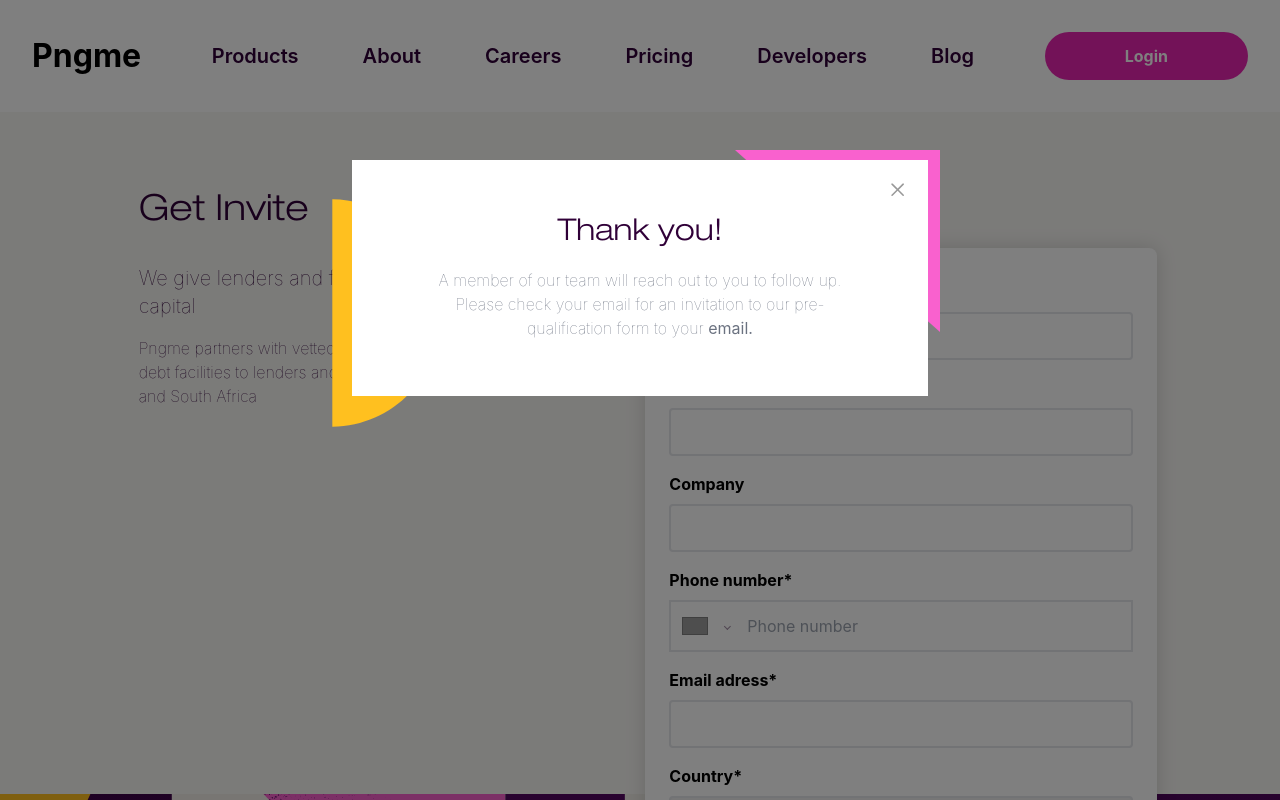
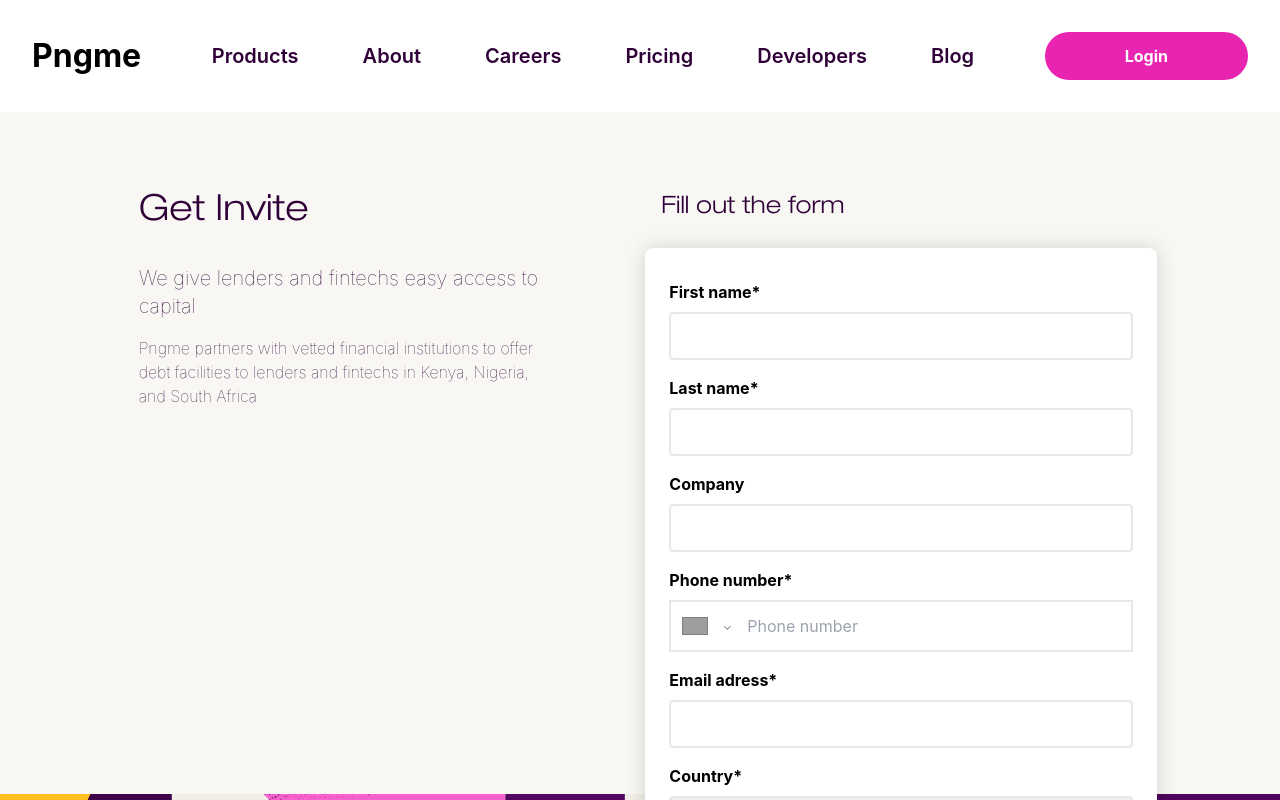
Before and after one commit to SylvesterBA/pngme-v3, a Next.js app: page /get_invite in a window 1280 px wide. Shown: the top 800 px of the page. Built offline with nearby package versions, Linux system fonts and the light colour scheme; grey boxes are pictures that could not be loaded.

Commit message:
finished modal

```diff
--- a/components/get-invite/InviteForm.tsx
+++ b/components/get-invite/InviteForm.tsx
@@ -6,6 +6,7 @@ import { getCountries } from 'react-phone-number-input/input'
 import { useForm, Controller, SubmitHandler } from "react-hook-form";
 import { useState } from 'react';
 
+import { useModal } from '../../hooks/useModal/useModal';
 import styles from '../../styles/pages/GetInvite.module.css'
 
 type InviteFormInputs = {
@@ -18,11 +19,25 @@ type InviteFormInputs = {
   additionalInformation: string,
 }
 
+
 export const InviteForm = () => {
   const [value, setValue] = useState()
+  const { setVisible, setTitle, setDescription } = useModal()
+
   const { control, register, handleSubmit, watch, formState: { errors } } = useForm<InviteFormInputs>();
 
-  const onSubmit: SubmitHandler<InviteFormInputs> = data => console.log(data);
+  const _modalDescription = (
+    <p className="font-thin text-gray-500">
+      A member of our team will reach out to you to follow up. Please check your email for an invitation to our pre-qualification form to your <b>email.</b>
+    </p>
+  )
+
+  const onSubmit: SubmitHandler<InviteFormInputs> = data => {
+    console.log(data)
+    setTitle("Thank you!")
+    setDescription(_modalDescription)
+    setVisible(true)
+  };
 
   console.log(watch("firstName")) // watch input value by passing the name of it
 
@@ -55,7 +70,7 @@ export const InviteForm = () => {
           <input
             id="companyName"
             className="border-b-2 pl-4 md:border-2 md:py-3 md:rounded md:text-sm"
-            {...register("companyName", { required: true })}
+            {...register("companyName")}
           />
         </div>
 
@@ -86,8 +101,8 @@ export const InviteForm = () => {
           {errors.email && <span className="text-sm lg:text-lg text-red-600 pl-4">Email adress is required</span>}
         </div>
 
-        <div className="flex md:hidden flex-col h-14 border-b-2 pl-3 mb-2"> {/* pt-3 pb-5 mb-2 border-b-2 lg:ml-4 */}
-          <select defaultValue="Country" className="h-full text-sm" placeholder='Country'> {/* px-4 pb-2 md:px-0 text-sm lg:text-base */}
+        <div className="flex md:hidden flex-col h-14 border-b-2 pl-3 mb-2">
+          <select defaultValue="Country" className="h-full text-sm" placeholder='Country'>
             <option value="Country" disabled hidden>Country</option>
 
             {getCountries().map(country => (
--- a/components/modal.tsx
+++ b/components/modal.tsx
@@ -8,9 +8,12 @@ export const Modal = () => {
 
   return (
     <>
-      <div className={`${!visible && "hidden"} ${styles.modal}`} />
-      <div className={`${visible ? "flex" : "hidden"} absolute top-40 left-0 right-0 mx-auto z-40 bg-white w-40 md:w-2xl rounded-lg`}>
-        <div className='hidden md:flex absolute z-40 -right-3 -top-6'>
+      <div className={`${visible ? styles.modal : "hidden"}`} onClick={() => setVisible(false)} />
+      <div
+        className={`${visible ? "flex" : "hidden"} absolute top-1/4 left-0 right-0 mx-auto z-40 bg-white w-11/12 sm:w-2xl rounded-lg`}
+        onClick={() => console.log(1)}
+      >
+        <div className='hidden sm:flex absolute z-40 -right-3 -top-6'>
           <Image
             src="/images/pink-triangle.svg"
             alt="pink-triangle-icon"
@@ -19,7 +22,7 @@ export const Modal = () => {
             height={210}
           />
         </div>
-        <div className="hidden md:flex absolute z-40 -left-5 -bottom-8">
+        <div className="hidden sm:flex absolute z-40 -left-5 -bottom-8">
           <Image
             src="/images/half-circle.svg"
             alt="half-circle-icon"
@@ -28,7 +31,10 @@ export const Modal = () => {
           />
         </div>
 
-        <div className="absolute flex z-60 top-2 right-2 px-3 py-3">
+        <div
+          className="absolute flex z-60 top-2 right-2 px-2 py-2 sm:px-3 sm:py-3"
+          onClick={() => setVisible(false)}
+        >
           <Image
             src="/icons/x.svg"
             alt="close-icon"
@@ -37,16 +43,22 @@ export const Modal = () => {
           />
         </div>
 
-        <div className={`
+        <div
+          className={`
             flex
             flex-col
-          px-20
-          py-14
+            pt-10
+            pb-10
+            px-14
+            sm:px-20
+            sm:py-14
             text-center
             relative
             z-50
             bg-white
-        `}>
+            rounded-lg
+          `}
+        >
           <>
             <p className="text-3xl font-pngme-helvetica pb-4">{title}</p>
             {description}
--- a/pages/get_invite.tsx
+++ b/pages/get_invite.tsx
@@ -1,26 +1,11 @@
 import Image from 'next/image';
 import type { NextPage } from 'next'
 
-import { useModal } from '../hooks/useModal/useModal';
 import styles from '../styles/pages/GetInvite.module.css'
 import { InviteForm } from '../components/get-invite/InviteForm';
 import { useEffect } from 'react';
 
-const GetInvite: NextPage = () => {
-  const { setVisible, setTitle, setDescription } = useModal()
-  const _modalDescription = (
-    <p className="font-thin text-gray-500">
-      A member of our team will reach out to you to follow up. Please check your email for an invitation to our pre-qualification form to your <b>email.</b>
-    </p>
-  )
-
-  useEffect(() => {
-    setTitle("Thank you!")
-    setDescription(_modalDescription)
-    setVisible(true)
-  }, [])
-
-  return (
+const GetInvite: NextPage = () => (
   <div className={`flex flex-col relative ${styles.image_wrapper} lg:flex-row`}>
     <Image
       src="/images/bg-pattern-full.svg"
@@ -44,6 +29,5 @@ const GetInvite: NextPage = () => {
     </div>
   </div>
 )
-}
 
 export default GetInvite
```
Lines whose indentation alone changed are shown as unchanged.
